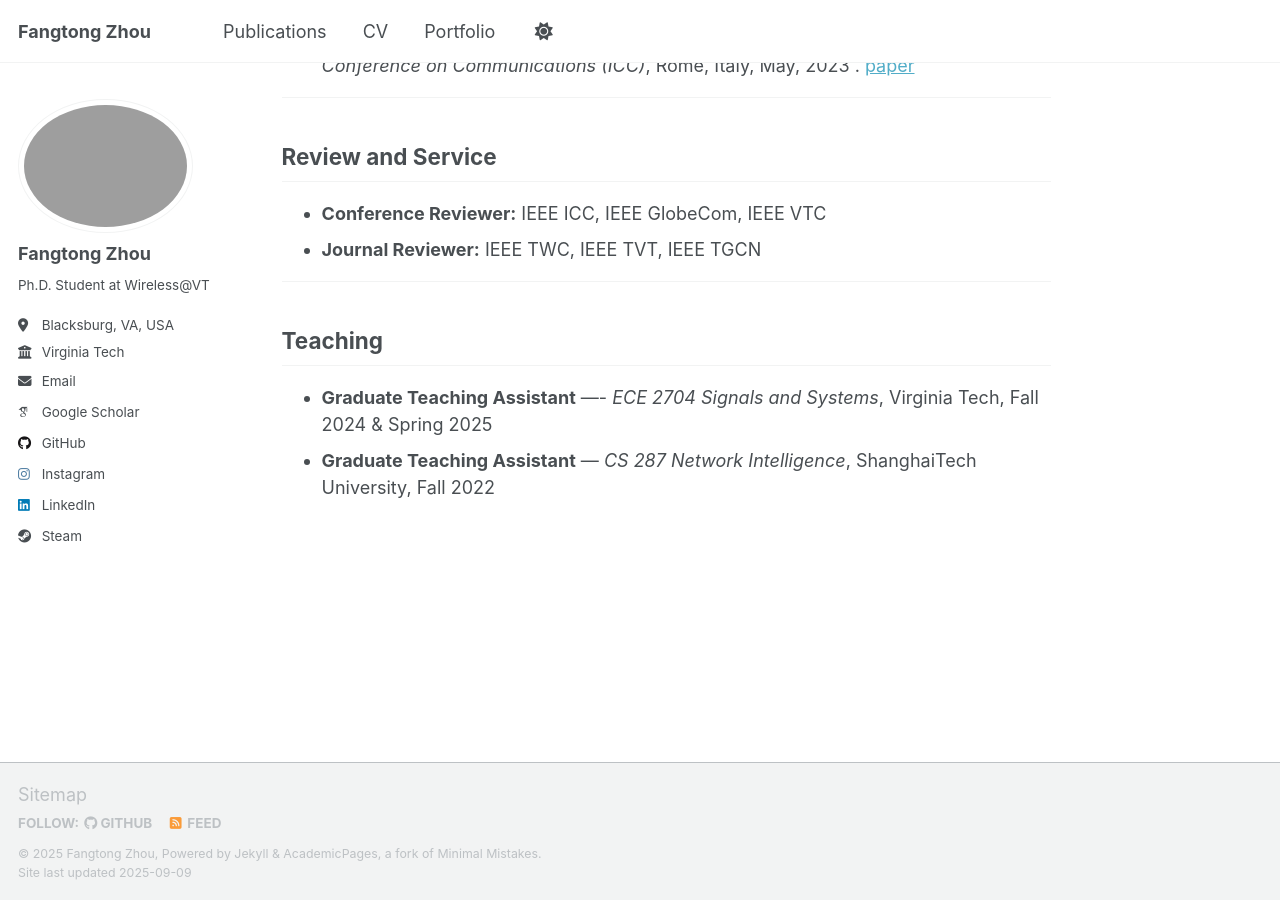
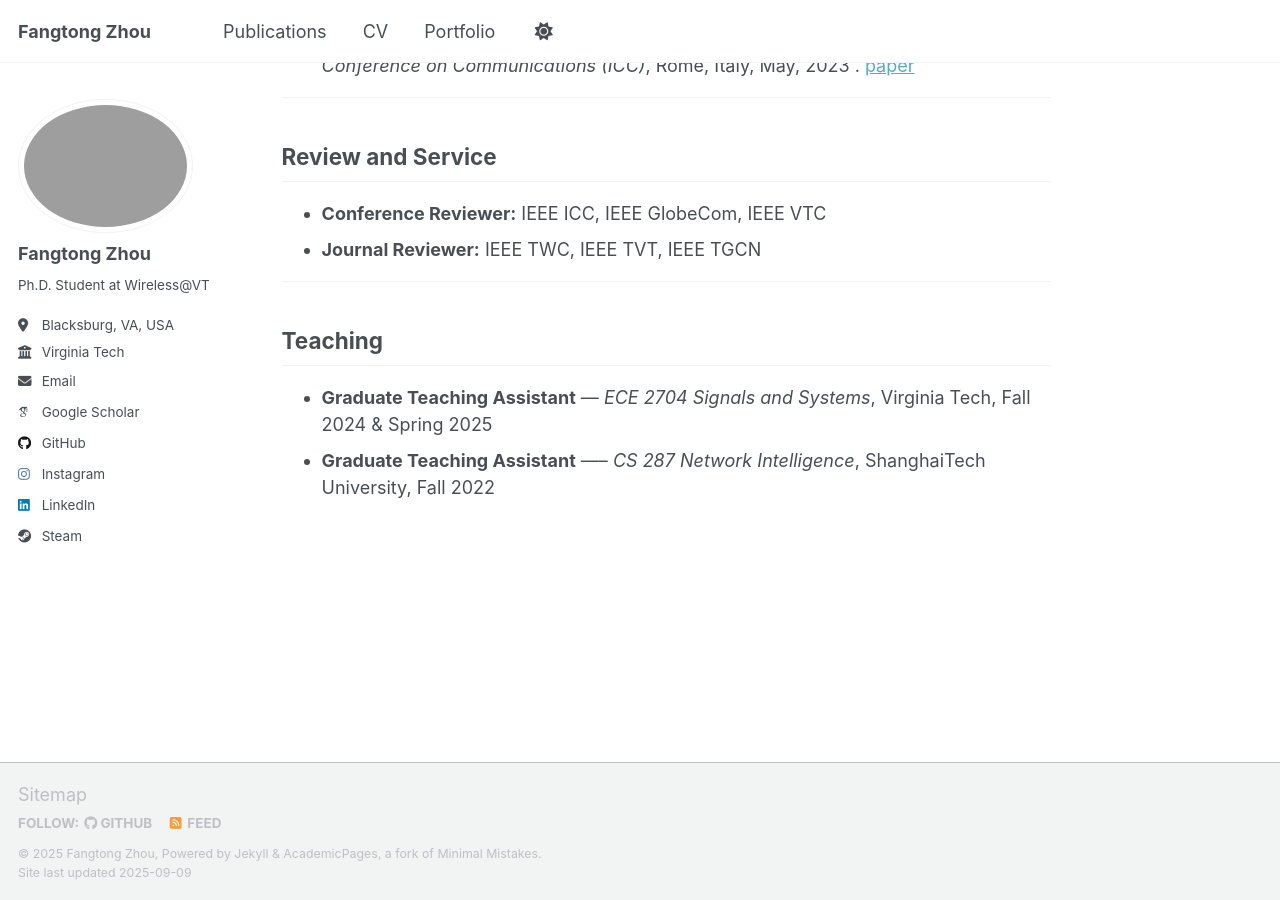
Before and after one commit to frontop137/frontop137.github.io, a Jekyll site: the page built from index.md, in a window 1280 px wide and 900 px high, scrolled down 1553 px. Built offline with Jekyll 4.4.1, drawn with Linux system fonts in a browser that asks for light colours; emoji names are drawn with the system emoji font; some web fonts are replaced; a script that is not in the unit is left out; our own code applies the rules of GitHub Pages for plain Markdown files.

```diff
--- a/index.md
+++ b/index.md
@@ -55,5 +55,5 @@ My research focuses on wireless federated learning.
 ---
 
 ## Teaching {#teaching}
-- **Graduate Teaching Assistant** —- *ECE 2704 Signals and Systems*, Virginia Tech, Fall 2024 & Spring 2025
-- **Graduate Teaching Assistant** — *CS 287 Network Intelligence*, ShanghaiTech University, Fall 2022
+- **Graduate Teaching Assistant** --- *ECE 2704 Signals and Systems*, Virginia Tech, Fall 2024 & Spring 2025
+- **Graduate Teaching Assistant** —-- *CS 287 Network Intelligence*, ShanghaiTech University, Fall 2022
```
